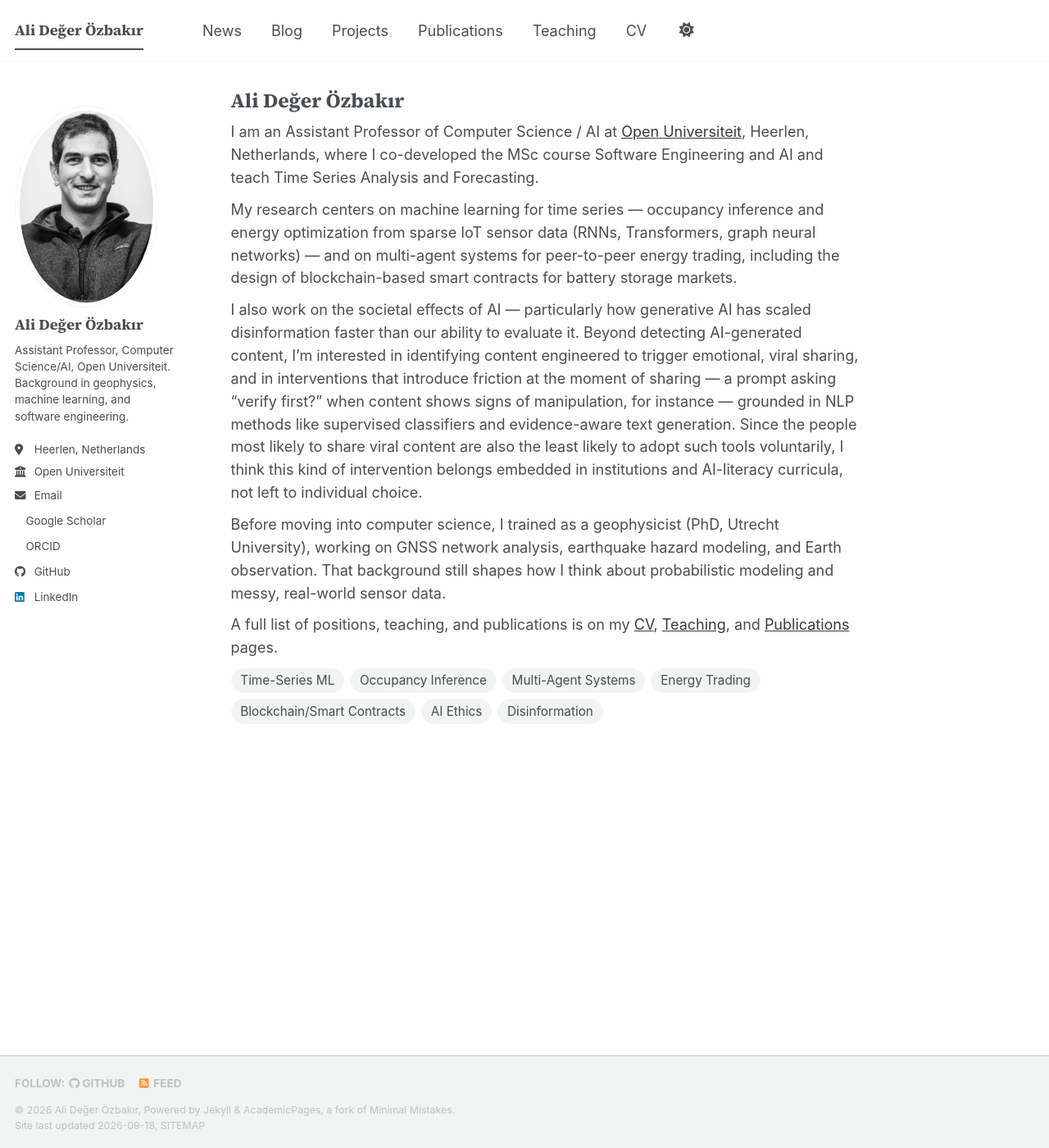
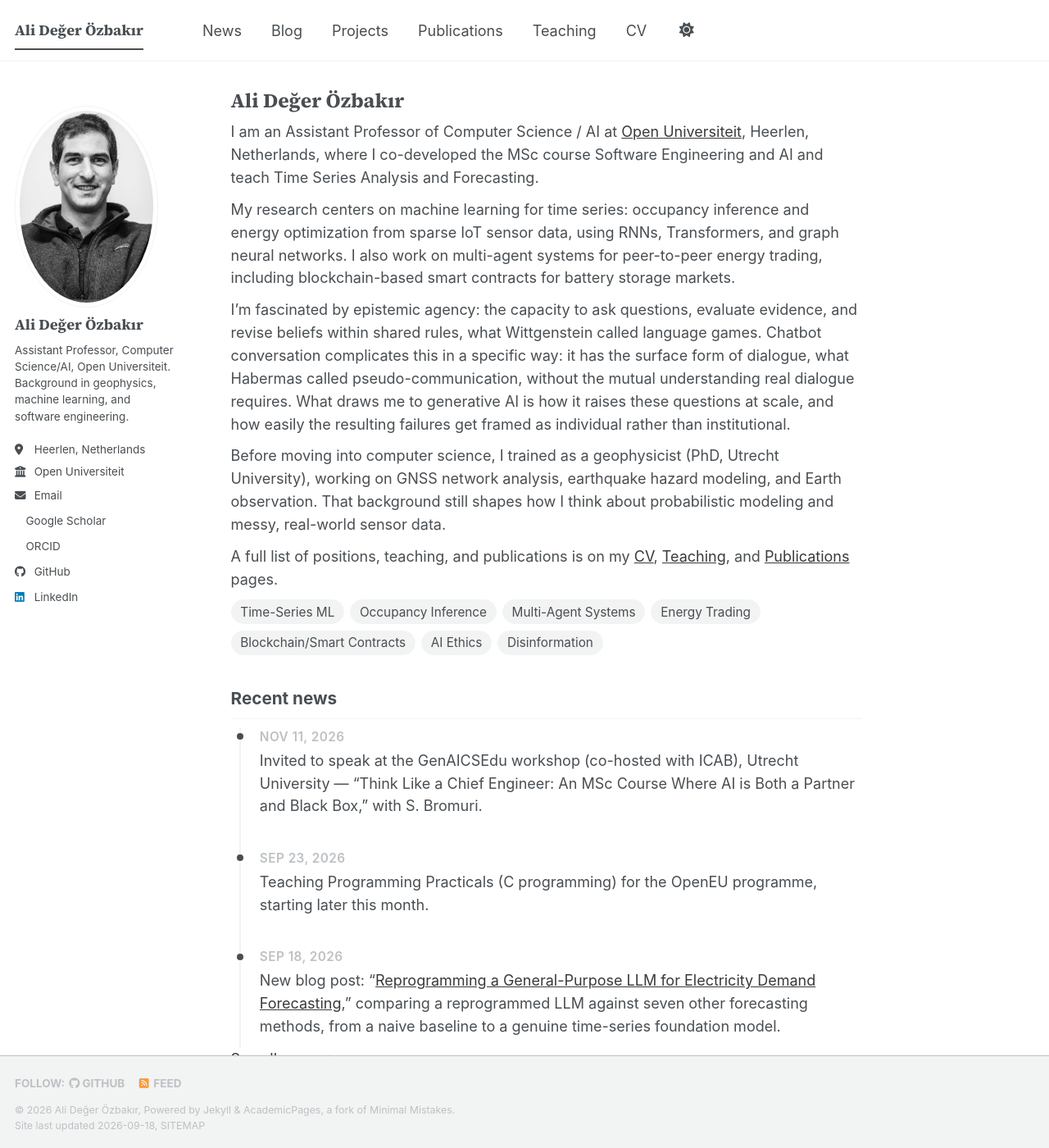
Before and after one commit to aozbakir/aozbakir.github.io, a Jekyll site: the page built from _pages/about.md, in a window 1280 px wide and 1400 px high. Shown: the whole window at 82% size. Built offline with Jekyll 4.4.1, drawn with Linux system fonts in a browser that asks for light colours; a style sheet for code colours, icons or effects is not loaded.

Commit message:
Update Anti-Greenwashing detail, add PhD dates, news preview, and rewrite the About page's AI-ethics paragraph
- Anti-Greenwashing: name the ClimateBERT-based specificity/commitment/
  action classifiers behind Bingler et al.'s Cheap Talk Index, and the
  web interface built on top of it
- Teaching page: add start dates to the three PhD supervision entries
- Ecological Literacy Tool: add a line of real-world context (grew out
  of monitoring-and-evaluation work during the user's time leading an
  environmental NGO's Education Department)
- About page: add a capped (3-item) news preview linking to /news/,
  and rewrite the AI-ethics paragraph around epistemic agency,
  Wittgenstein's language games, and Habermas's pseudo-communication,
  replacing the earlier disinformation/content-detection framing

Co-Authored-By: Claude Sonnet 5 <noreply@anthropic.com>

```diff
--- a/_pages/about.md
+++ b/_pages/about.md
@@ -9,12 +9,26 @@ redirect_from:
 
 I am an Assistant Professor of Computer Science / AI at [Open Universiteit](https://www.ou.nl/), Heerlen, Netherlands, where I co-developed the MSc course Software Engineering and AI and teach Time Series Analysis and Forecasting.
 
-My research centers on machine learning for time series — occupancy inference and energy optimization from sparse IoT sensor data (RNNs, Transformers, graph neural networks) — and on multi-agent systems for peer-to-peer energy trading, including the design of blockchain-based smart contracts for battery storage markets.
+My research centers on machine learning for time series: occupancy inference and energy optimization from sparse IoT sensor data, using RNNs, Transformers, and graph neural networks. I also work on multi-agent systems for peer-to-peer energy trading, including blockchain-based smart contracts for battery storage markets.
 
-I also work on the societal effects of AI — particularly how generative AI has scaled disinformation faster than our ability to evaluate it. Beyond detecting AI-generated content, I'm interested in identifying content engineered to trigger emotional, viral sharing, and in interventions that introduce friction at the moment of sharing — a prompt asking "verify first?" when content shows signs of manipulation, for instance — grounded in NLP methods like supervised classifiers and evidence-aware text generation. Since the people most likely to share viral content are also the least likely to adopt such tools voluntarily, I think this kind of intervention belongs embedded in institutions and AI-literacy curricula, not left to individual choice.
+I'm fascinated by epistemic agency: the capacity to ask questions, evaluate evidence, and revise beliefs within shared rules, what Wittgenstein called language games. Chatbot conversation complicates this in a specific way: it has the surface form of dialogue, what Habermas called pseudo-communication, without the mutual understanding real dialogue requires. What draws me to generative AI is how it raises these questions at scale, and how easily the resulting failures get framed as individual rather than institutional.
 
 Before moving into computer science, I trained as a geophysicist (PhD, Utrecht University), working on GNSS network analysis, earthquake hazard modeling, and Earth observation. That background still shapes how I think about probabilistic modeling and messy, real-world sensor data.
 
 A full list of positions, teaching, and publications is on my [CV](/cv/), [Teaching](/teaching/), and [Publications](/publications/) pages.
 
 <div class="cv-skill-group"><span class="cv-tag">Time-Series ML</span><span class="cv-tag">Occupancy Inference</span><span class="cv-tag">Multi-Agent Systems</span><span class="cv-tag">Energy Trading</span><span class="cv-tag">Blockchain/Smart Contracts</span><span class="cv-tag">AI Ethics</span><span class="cv-tag">Disinformation</span></div>
+
+## Recent news
+
+<div class="news-timeline">
+{% assign recent_news = site.data.news | sort: "date" | reverse %}
+{% for item in recent_news limit: 3 %}
+  <div class="timeline-item">
+    <div class="news-date">{{ item.date | date: "%b %-d, %Y" }}</div>
+    <p class="news-text">{{ item.text | markdownify | remove: "<p>" | remove: "</p>" }}</p>
+  </div>
+{% endfor %}
+</div>
+
+[See all news →](/news/)
--- a/_pages/teaching.html
+++ b/_pages/teaching.html
@@ -15,7 +15,7 @@ author_profile: true
 
 <h2>Supervision</h2><hr />
 <ul>
-<li>Yu Sheng, PhD candidate &mdash; AI-driven energy optimization, MAI-HOME project (expected completion 2027)</li>
-<li>Ozgen Gungor, PhD candidate &mdash; "From Assisted Performance to Durable Learning: Grounding Generative AI Tutors in the Intelligent Tutoring Systems Evidence Base"</li>
-<li>Marzieh Adham Maleki, PhD candidate &mdash; "Regulatory Salience and Sustainability Disclosure Behavior: Coverage, Specificity, Comparability, and Boilerplate among Large Non-Listed Companies in the Netherlands"</li>
+<li>Yu Sheng, PhD candidate, AI-driven energy optimization, MAI-HOME project (started 2023, expected completion 2027)</li>
+<li>Ozgen Gungor, PhD candidate, "From Assisted Performance to Durable Learning: Grounding Generative AI Tutors in the Intelligent Tutoring Systems Evidence Base" (started 2026)</li>
+<li>Marzieh Adham Maleki, PhD candidate, "Regulatory Salience and Sustainability Disclosure Behavior: Coverage, Specificity, Comparability, and Boilerplate among Large Non-Listed Companies in the Netherlands" (started 2026)</li>
 </ul>
```
Also changed, not shown: _projects/anti-greenwashing.md (+2 -2 lines), _publications/2024-01-01-ecological-literacy-tool.md (+2 -0 lines).
